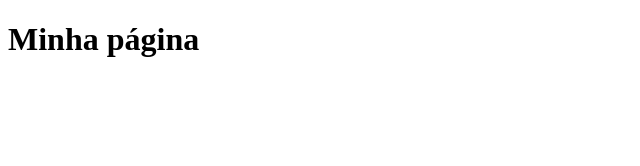
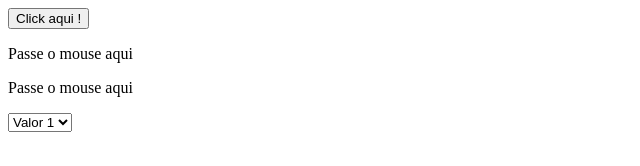
Before and after one commit to Geovane-Maia/Java-script, a plain HTML site: page index.html in a window 1280 px wide. Shown: the whole page, without its empty margins (0-640 px from the left). Drawn offline with Linux system fonts and the light colour scheme.

Commit message:
Funções.

```diff
--- a/index.html
+++ b/index.html
@@ -7,8 +7,17 @@
     <script type="text/javascript" src="js/main.js"></script>
 </head>
 
-<body>
-    <h1>Minha página</h1>
+<body onload="carregar()">
+    <button type="button" onclick="botao()"> Click aqui ! </button>
+    <p id="agradecimento"onclick="redirecionar()"> </p>
+    <p id="mouse"onmouseover="passemouse(this)" onmouseout="voltar(this)"> Passe o mouse aqui  </p>
+    <p id="mouse2"onmouseover="passemouse(this)" onmouseout="voltar(this)"> Passe o mouse aqui  </p>
+
+    <select onchange="change(this)">
+        <option value="1">Valor 1</option>
+        <option value="2">Valor 2</option>
+        <option value="3">Valor 3</option>
+    </select>
 </body>
 
 </html>
--- a/js/main.js
+++ b/js/main.js
@@ -1,3 +1,28 @@
+function botao(){
+    document.getElementById("agradecimento").innerHTML = "<b>Obrigado por clicar !</b>";
+    //console.log(document.getElementById("agradecimento"));
+}
+function redirecionar(){
+    window.open("https://www.youtube.com/");
+   // window.location .href = "https://www.youtube.com/";
+}
+
+function passemouse(elemento){
+    //document.getElementById("mouse").innerHTML="Lasque-se";
+    elemento.innerHTML = "Lasque-se";
+    //alert("Trocar texto");
+}
+function voltar(elemento){
+    //document.getElementById("mouse").innerHTML="Passe o Mouse aqui !";
+    elemento.innerHTML = "Passe o Mouse aqui !";
+    //alert("Trocar texto");
+}
+function carregar(){
+    alert("Página carregada !!");
+}
+function change(elemento){
+console.log(elemento.value)
+}
 // var d = new Date;
 // alert(d);
 // alert(d.getDay);
```
